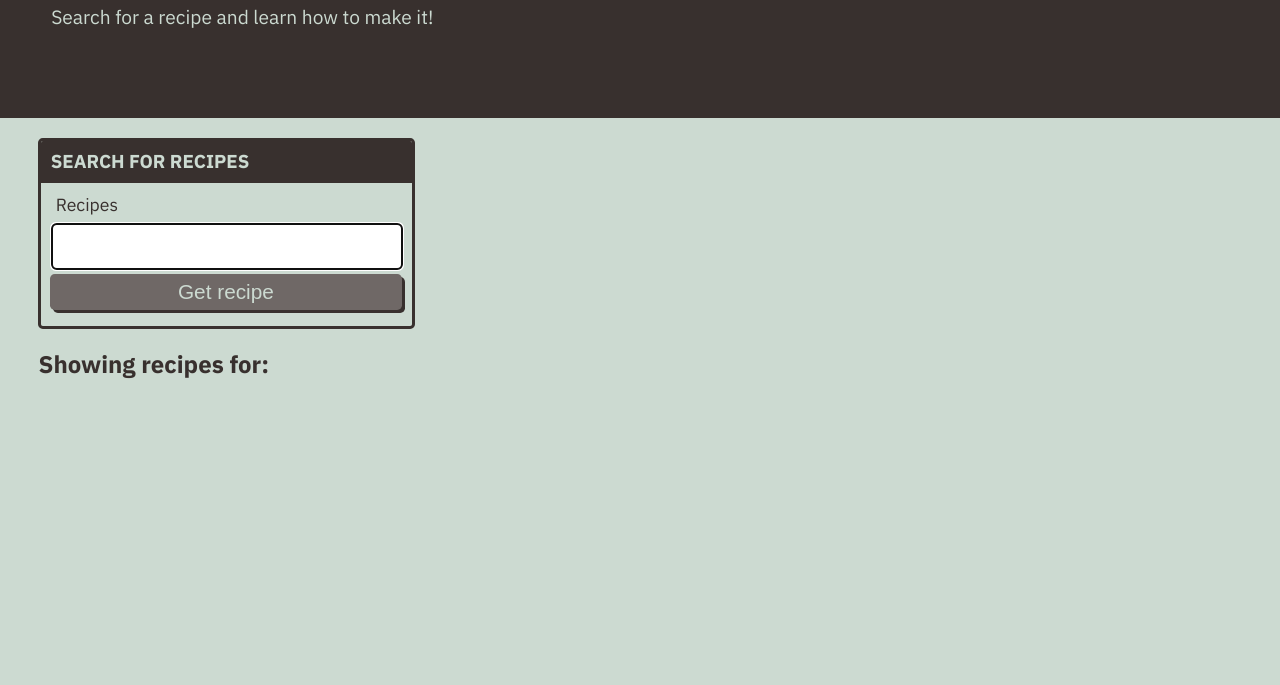
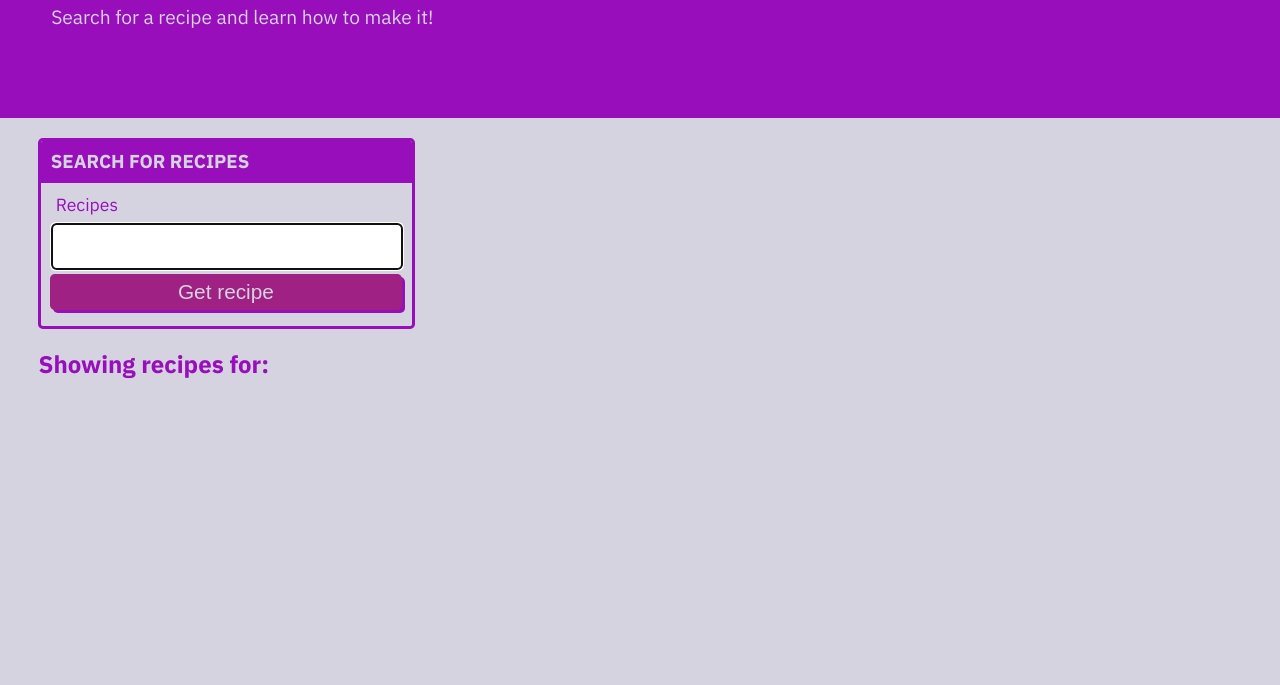
Before and after one commit to mobarreh/Project_1, a plain HTML site: page index.html in a window 1280 px wide. Shown: the part 115-800 px from the top of the page. Drawn offline with Linux system fonts and the light colour scheme.

Commit message:
changes to style.css

```diff
--- a/assets/css/style.css
+++ b/assets/css/style.css
@@ -1,9 +1,9 @@
 :root {
-  --primary: #ccdad1;
+  --primary: #d5d3df;
   --secondary: #9caea9;
   --tertiary: #788585;
-  --light-dark: #6f6866;
-  --dark: #38302e;
+  --light-dark: #9e2183;
+  --dark: #980ebb;
   --border-radius: 0.3rem;
 }
 
--- a/assets/js/homepage.js
+++ b/assets/js/homepage.js
@@ -30,7 +30,7 @@ var buttonClickHandler = function (event) {
 };
 
 var getUserRepos = function (user) {
-  var apiUrl = 'https://api.github.com/users/' + user + '/repos';
+  var apiUrl = 'www.themealdb.com/api/json/v1/1/search.php?s=Arrabiata' + user + '/repos';
 
   fetch(apiUrl)
     .then(function (response) {
@@ -97,4 +97,4 @@ var displayRepos = function (repos, searchTerm) {
 };
 
 userFormEl.addEventListener('submit', formSubmitHandler);
-languageButtonsEl.addEventListener('click', buttonClickHandler);
+//languageButtonsEl.addEventListener('click', buttonClickHandler);
```
